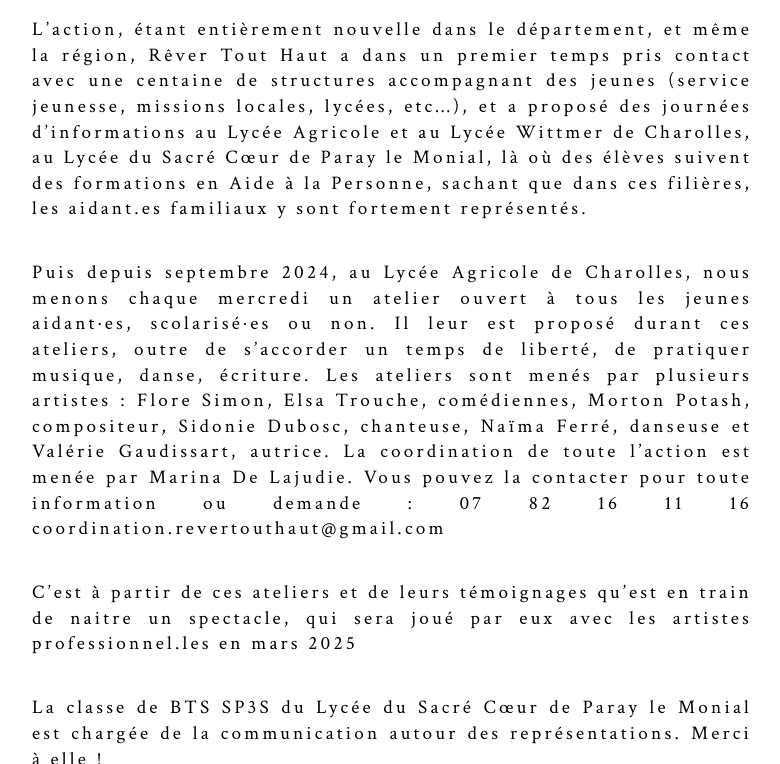
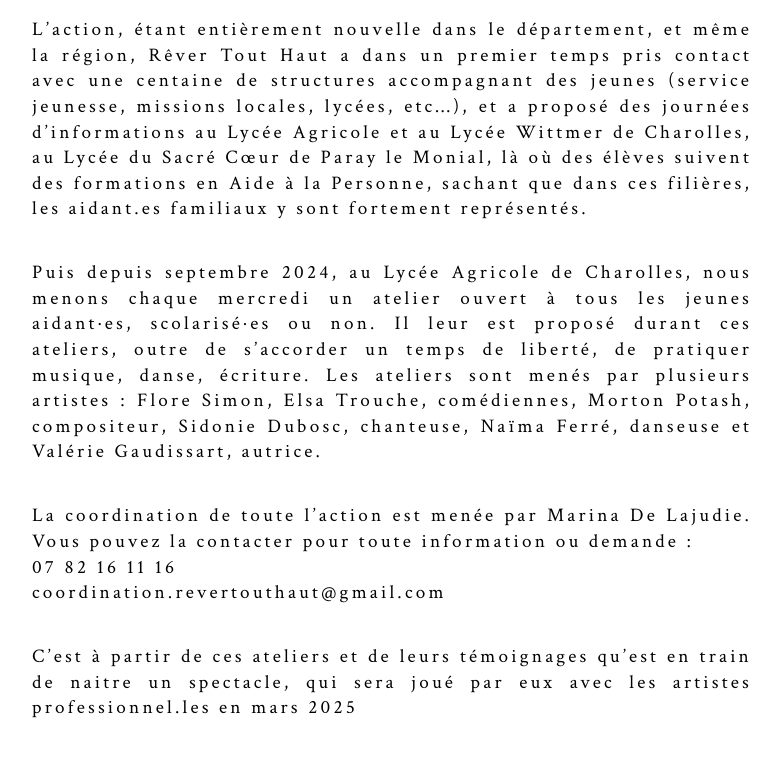
Before and after one commit to leshnik/revertouthaut, a Jekyll site: the page built from jeunes-aidants.md, in a window 1280 px wide and 900 px high, scrolled down 1232 px, cut to the strip 0-764 px from the top of the window. Shown: the whole strip, without its empty margins (248-1028 px from the left). Built offline with Jekyll 4.4.1, drawn with Linux system fonts in a browser that asks for light colours.

Commit message:
JA middots hr

```diff
--- a/jeunes-aidants.md
+++ b/jeunes-aidants.md
@@ -26,9 +26,10 @@
 <p class="intro-text">Puis depuis septembre 2024, au Lycée Agricole de Charolles, nous menons chaque mercredi un atelier ouvert à tous les jeunes aidant&middot;es, scolarisé&middot;es ou non.
 Il leur est proposé durant ces ateliers, outre de s’accorder un temps de liberté, de pratiquer musique, danse, écriture.
 Les ateliers sont menés par plusieurs artistes : Flore Simon, Elsa Trouche, comédiennes, Morton Potash, compositeur, Sidonie Dubosc, chanteuse, Naïma Ferré, danseuse et Valérie Gaudissart, autrice.
-La coordination de toute l’action est menée par Marina De Lajudie.
-Vous pouvez la contacter pour toute information ou demande :
-07 82 16 11 16
+
+<p class="intro-text">La coordination de toute l’action est menée par Marina De Lajudie.
+Vous pouvez la contacter pour toute information ou demande&nbsp;:&nbsp;<br>
+07&nbsp;82&nbsp;16&nbsp;11&nbsp;16<br>
 coordination.revertouthaut@gmail.com</p>
 
 <p class="intro-text">C’est à partir de ces ateliers et de leurs témoignages qu’est en train de naitre un spectacle, qui sera joué par eux avec les artistes professionnel.les en mars 2025</p>
@@ -44,7 +45,7 @@
 «&nbsp;Aujourd’hui, je vais parler, Je vais parler aux autres, et aussi à moi-même. C’est important, je crois. J’ai vingt ans. J’ai un père, une mère, une grande soeur, une petite soeur, un petit frère. Mais c’est moi qui depuis toujours joue le rôle de parent.
 Si je me revois petite, je dirais que je me suis toujours occupé de quelqu’un. D’abord de mon père, qui était en fauteuil roulant. Puis de mes soeurs et de mon frère. Et encore aujourd’hui je m’occupe de tout le monde, tout le temps, je fais tout.&nbsp;»
 </cite></p>
-
+<hr>
 
 
 
```
